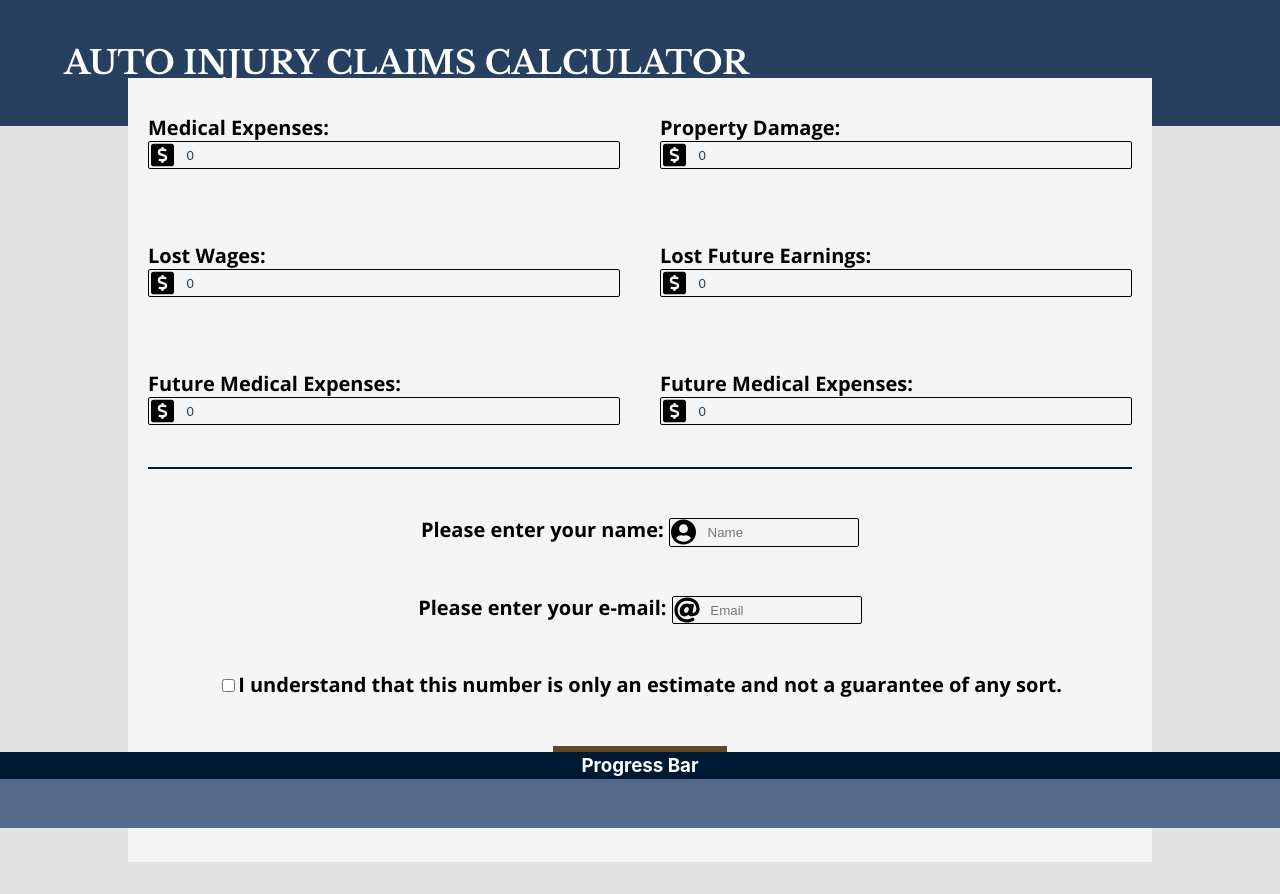
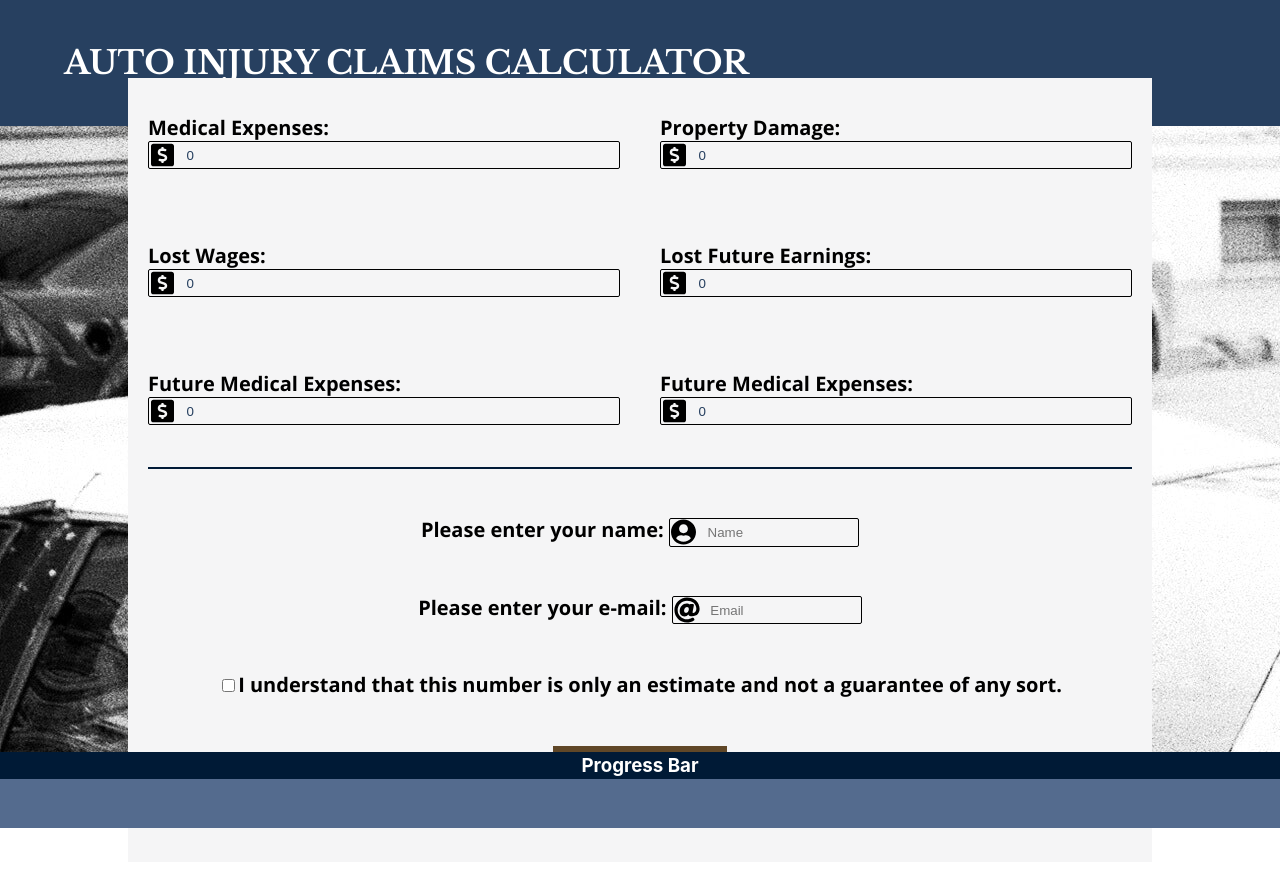
Before and after one commit to pnguy55/autoclaimscalc, a React (Create React App) app: page / in a window 1280 px wide. Built offline with nearby package versions, Linux system fonts and the light colour scheme.

Commit message:
Change Background

```diff
--- a/src/index.css
+++ b/src/index.css
@@ -63,7 +63,7 @@ body {
   display: flex;
 }
 .wrapper{
-  background: var(--background-color);
+  background-image: url(./assets/car-accident.jpg);
   display: flex;
   flex-direction: column;
   align-items: center;
@@ -83,7 +83,6 @@ nav{
   color: var(--text-color);
 }
 .form-wrapper{
-  background: var(--background-color);
   display: flex;
   justify-content: center;
   width: 100%;
```
Also changed, not shown: src/assets/car-accident.jpg (added).
